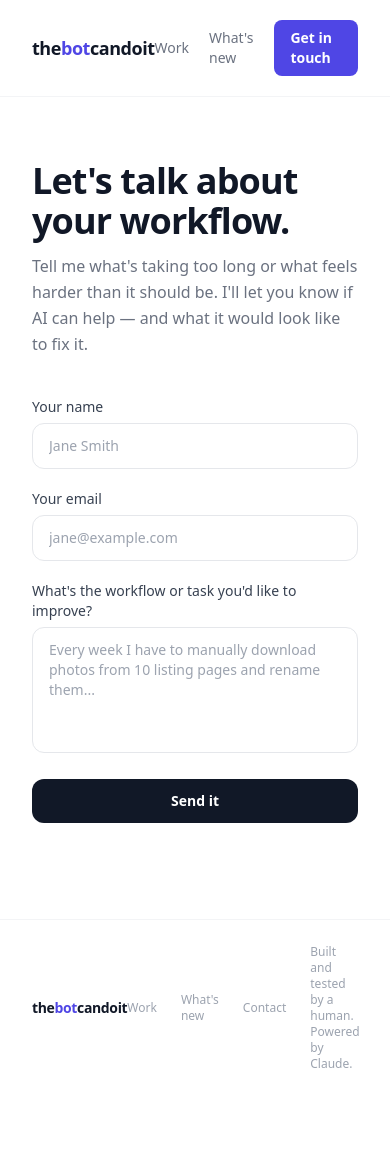
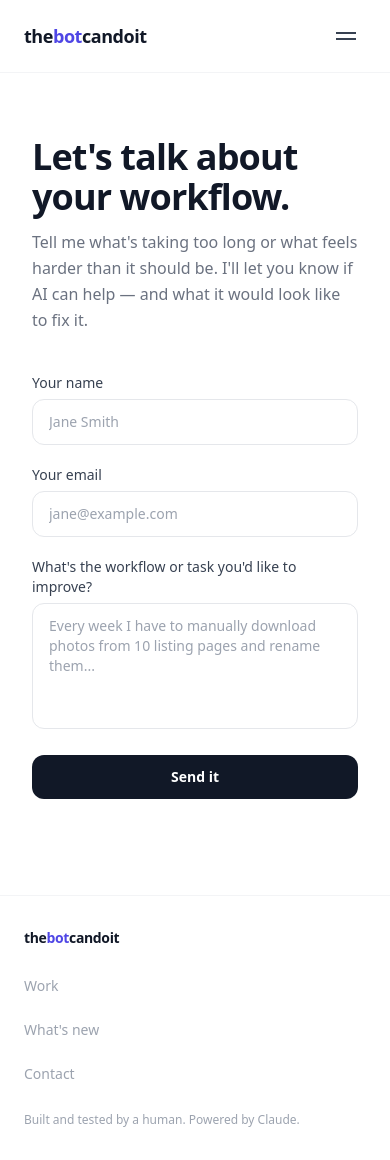
Before and after one commit to thebotcandoit/thebotcandoit.com, a Next.js app: page /contact in a window 390 px wide. Before the commit the page ends 1096 px from the top, so only its background shows below. Built offline with nearby package versions, Linux system fonts and the light colour scheme; no server answers.

Commit message:
Fix mobile usability: hamburger nav + stacked footer for small screens

```diff
--- a/components/Footer.js
+++ b/components/Footer.js
@@ -2,24 +2,26 @@ import Link from 'next/link'
 
 export default function Footer() {
   return (
-    <footer className="flex items-center justify-between px-8 py-6 border-t border-gray-100 mt-8">
+    <footer className="px-6 sm:px-8 py-8 border-t border-gray-100 mt-8">
+      <div className="flex flex-col sm:flex-row sm:items-center sm:justify-between gap-6">
         <Link href="/" className="text-sm font-bold tracking-tight text-gray-900">
           the<span className="text-indigo-600">bot</span>candoit
         </Link>
-      <div className="flex items-center gap-6">
-        <Link href="/work" className="text-xs text-gray-400 hover:text-indigo-600 transition-colors">
+        <div className="flex flex-col sm:flex-row sm:items-center gap-4 sm:gap-6">
+          <Link href="/work" className="text-sm text-gray-400 hover:text-indigo-600 transition-colors py-1">
             Work
           </Link>
-        <Link href="/whats-new" className="text-xs text-gray-400 hover:text-indigo-600 transition-colors">
+          <Link href="/whats-new" className="text-sm text-gray-400 hover:text-indigo-600 transition-colors py-1">
             What&apos;s new
           </Link>
-        <Link href="/contact" className="text-xs text-gray-400 hover:text-indigo-600 transition-colors">
+          <Link href="/contact" className="text-sm text-gray-400 hover:text-indigo-600 transition-colors py-1">
             Contact
           </Link>
-        <p className="text-xs text-gray-400">
+        </div>
+      </div>
+      <p className="text-xs text-gray-400 mt-6">
         Built and tested by a human. Powered by Claude.
       </p>
-      </div>
     </footer>
   )
 }
--- a/components/Nav.js
+++ b/components/Nav.js
@@ -1,12 +1,18 @@
 import Link from 'next/link'
+import { useState } from 'react'
 
 export default function Nav() {
+  const [open, setOpen] = useState(false)
+
   return (
-    <nav className="flex items-center justify-between px-8 py-5 border-b border-gray-100">
+    <nav className="px-6 sm:px-8 py-4 sm:py-5 border-b border-gray-100">
+      <div className="flex items-center justify-between">
         <Link href="/" className="text-lg font-bold tracking-tight text-gray-900 hover:opacity-80 transition-opacity">
           the<span className="text-indigo-600">bot</span>candoit
         </Link>
-      <div className="flex items-center gap-5">
+
+        {/* Desktop links */}
+        <div className="hidden md:flex items-center gap-6">
           <Link href="/work" className="text-sm text-gray-500 hover:text-indigo-600 transition-colors font-medium">
             Work
           </Link>
@@ -20,6 +26,44 @@ export default function Nav() {
             Get in touch
           </Link>
         </div>
+
+        {/* Hamburger button — mobile only */}
+        <button
+          onClick={() => setOpen(!open)}
+          className="md:hidden flex flex-col justify-center items-center w-10 h-10 rounded-lg hover:bg-gray-100 transition-colors"
+          aria-label="Toggle menu"
+        >
+          <span className={`block w-5 h-0.5 bg-gray-700 transition-all duration-200 ${open ? 'rotate-45 translate-y-[3px]' : ''}`} />
+          <span className={`block w-5 h-0.5 bg-gray-700 mt-1 transition-all duration-200 ${open ? '-rotate-45 -translate-y-[3px]' : ''}`} />
+        </button>
+      </div>
+
+      {/* Mobile menu */}
+      {open && (
+        <div className="md:hidden mt-4 pb-2 flex flex-col gap-4">
+          <Link
+            href="/work"
+            onClick={() => setOpen(false)}
+            className="text-base text-gray-600 hover:text-indigo-600 transition-colors font-medium py-2"
+          >
+            Work
+          </Link>
+          <Link
+            href="/whats-new"
+            onClick={() => setOpen(false)}
+            className="text-base text-gray-600 hover:text-indigo-600 transition-colors font-medium py-2"
+          >
+            What&apos;s new
+          </Link>
+          <Link
+            href="/contact"
+            onClick={() => setOpen(false)}
+            className="bg-indigo-600 text-white px-4 py-3 rounded-lg text-base font-semibold hover:bg-indigo-700 transition-colors text-center"
+          >
+            Get in touch
+          </Link>
+        </div>
+      )}
     </nav>
   )
 }
```
Lines whose indentation alone changed are shown as unchanged.
